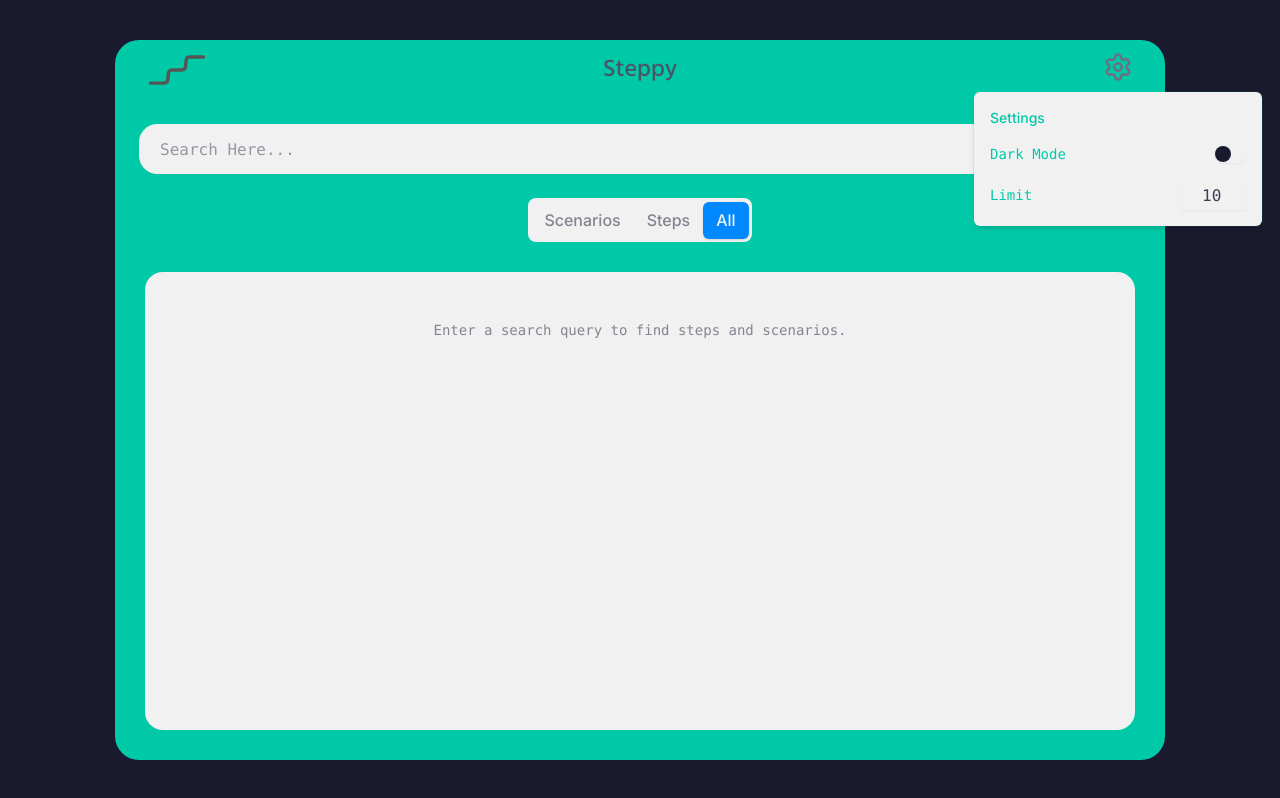
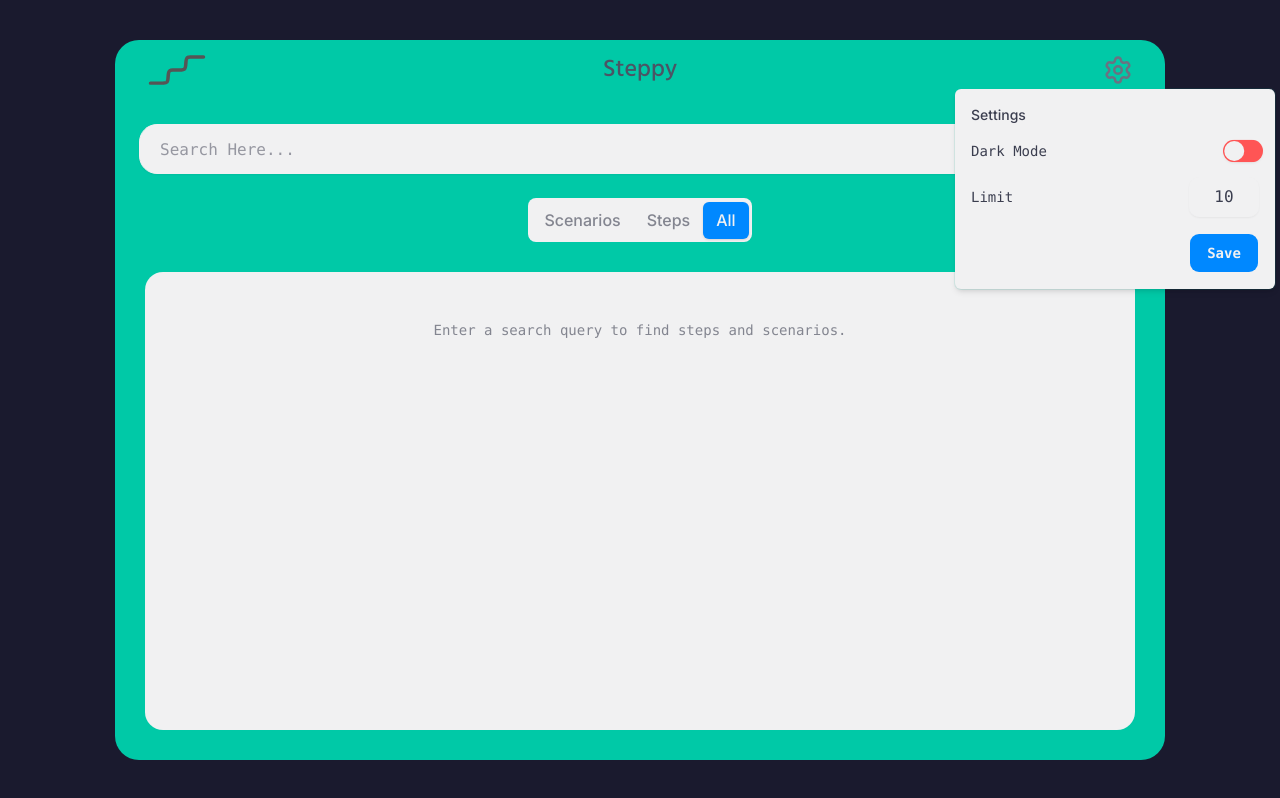
Before and after one commit to dev-roshan06/steppy-web-app, a Next.js app in the folder steppy-web/: page / in a window 1280 px wide. Both pictures are taken after a click on the button 1118 px from the left and 70 px from the top of the page. Built offline with nearby package versions, Linux system fonts and the light colour scheme.

Commit message:
darkmode and fixed things

```diff
--- a/steppy-web/src/app/globals.css
+++ b/steppy-web/src/app/globals.css
@@ -18,9 +18,11 @@
     --color-button-text: var(--btn-text-value);
     --color-text: var(--text-value);
     --color-input-text: var(--input-text-value);
+    --color-input-placeholder: var(--input-placeholder-value);
 
     /* UI Elements */
     --color-popover: var(--popover-value);
+    --color-popover-text: var(--popover-text);
     --color-primary-foreground: var(--primary-foreground-value);
     --color-input: var(--input-value);
     --color-scroll-area: var(--scroll-area-value);
@@ -28,6 +30,10 @@
     --color-tab-list-text: var(--tab-list-text-value);
     --color-tab: var(--tab-value);
     --color-tab-text: var(--tab-text-value);
+    --switch-on: var(--switch-on-color);
+    --switch-off: var(--switch-off-color);
+    --color-switch-thumb: var(--switch-thumb);
+    --color-warning: var(--color-red);
 
     /* Base Design Tokens */
     --color-ring: var(--ring);
@@ -48,6 +54,9 @@
     --color-light-blue: #0088ff;
     --color-light-text: #f1f1f2;
     --color-dark-text: #3B3E4F;
+    --color-red: #ff5555;
+    --color-green: #50fa7b;
+
 
     /* Semantic Color Values (Light Mode) */
     --bg-value: var(--color-light-screen);
@@ -56,7 +65,9 @@
     --btn-text-value: #f1f1f2;
     --text-value: var(--color-dark-text);
     --input-text-value: var(--color-dark-text);
+    --input-placeholder-value: var(--color-dark-text);
     --popover-value: var(--color-light-text);
+    --popover-text: var(--color-dark-text);
     --primary-foreground-value: var(--color-light-text);
     --input-value: var(--color-light-text);
     --scroll-area-value: var(--color-light-text);
@@ -64,11 +75,14 @@
     --tab-value: var(--color-light-blue);
     --tab-list-text-value: var(--color-dark-text);
     --tab-text-value: var(--color-light-text);
+    --switch-on-color: var(--color-green);
+    --switch-off-color: var(--color-red);
+    --switch-thumb: var(--color-light-text);
 
     /* Design Tokens (oklch format for contrast/accessibility) */
     --background: oklch(1 0 0);
     --foreground: oklch(0.145 0 0);
-    --ring: oklch(0.708 0 0);
+    --ring: #44475a;
     --border: oklch(0.922 0 0);
 }
 
@@ -87,8 +101,10 @@
     --btn-value: var(--color-dark-purple);
     --btn-text-value: #f1f1f2;
     --text-value: var(--color-light-text);
-    --input-text-value: var(--color-light-text);
+    --input-text-value: var(--color-dark-text);
+    --input-placeholder-value: var(--color-dark-text);
     --popover-value: var(--color-dark-text);
+    --popover-text: var(--color-light-text);
     --primary-foreground-value: var(--color-dark-text);
     --input-value: var(--color-light-text);
     --scroll-area-value: var(--color-dark-text);
@@ -96,6 +112,9 @@
     --tab-value: var(--color-dark-purple);
     --tab-list-text-value: var(--color-dark-text);
     --tab-text-value: var(--color-light-text);
+    --switch-on: var(--switch-on-color);
+    --switch-off: var(--switch-off-color);
+    --switch-thumb: var(--color-dark-text);
 
 
     /* Design Tokens (oklch - dark mode adjustments) */
@@ -112,7 +131,8 @@
     }
 
     body {
-        @apply bg-background text-foreground;
+        background-color: var(--bg-value);
+        color: var(--fg-value);
     }
 
     html {
--- a/steppy-web/src/components/ui/button.tsx
+++ b/steppy-web/src/components/ui/button.tsx
@@ -10,10 +10,11 @@ const buttonVariants = cva(
   {
     variants: {
       variant: {
-        default: "[font-family:Monaco,Menlo,monospace] text-xl text-button-text bg-button"
+        default: "[font-family:Monaco,Menlo,monospace] text-xl text-button-text bg-button",
       },
       size: {
-        default: "h-[50px] w-[110px] rounded-[18px]"
+        default: "h-[50px] w-[110px] rounded-[18px]",
+        sm: "h-[40px] w-[70px] rounded-[10px] text-sm"
       },
     },
     defaultVariants: {
--- a/steppy-web/src/components/ui/header.tsx
+++ b/steppy-web/src/components/ui/header.tsx
@@ -3,23 +3,34 @@
 import Image from "next/image"
 import logo from "@/assets/steppy-logo.svg"
 import { Settings } from "lucide-react"
-import { useState } from "react"
+import { useState, useRef } from "react"
 import {PopoverTrigger, Popover, PopoverTitle, PopoverContent} from "@/components/ui/popover";
 import {Switch} from "@/components/ui/switch";
 import {Input} from "@/components/ui/input";
+import {Button} from "@/components/ui/button";
 
 export function Header() {
     const [darkMode, setDarkMode] = useState(false)
     const [limit, setLimit] = useState(10)
+    const [tempLimitInput, setTempLimitInput] = useState(limit.toString())
+    const triggerRef = useRef<HTMLButtonElement>(null)
 
     function handleDarkMode(checked: boolean) {
         setDarkMode(checked)
         document.documentElement.classList.toggle("dark", checked)
     }
 
-    function handleLimitChange(e: React.ChangeEvent<HTMLInputElement>) {
-        const val = parseInt(e.target.value)
-        if (!isNaN(val)) setLimit(val)
+    function isValidLimit(value: string): boolean {
+        const val = parseInt(value)
+        return !isNaN(val) && val >= 0 && val <= 50
+    }
+
+    function handleSave() {
+        if (isValidLimit(tempLimitInput)) {
+            const val = parseInt(tempLimitInput)
+            setLimit(val)
+            triggerRef.current?.click()
+        }
     }
 
     return (
@@ -31,25 +42,28 @@ export function Header() {
                 Steppy
             </span>
             <Popover>
-                <PopoverTrigger className="ml-auto">
-                    <button className="text-gray-500 hover:text-gray-700">
+                <PopoverTrigger ref={triggerRef} className="ml-auto text-gray-500 hover:text-gray-700">
                     <Settings size={30} />
-                    </button>
                 </PopoverTrigger>
-                <PopoverContent>
+                <PopoverContent className="w-80">
                     <PopoverTitle>Settings</PopoverTitle>
+                    <div className="space-y-4 flex flex-col">
                         <div className="flex items-center justify-between">
-                        <p style={{ fontFamily: 'Monaco, Menlo, monospace' }}>Dark Mode</p>
-                        <Switch checked={darkMode} onCheckedChange={handleDarkMode} />
+                            <p style={{ fontFamily: 'Monaco, Menlo, monospace' }} className="text-sm">Dark Mode</p>
+                            <Switch checked={darkMode} onCheckedChange={handleDarkMode} className="scale-125" />
                         </div>
                         <div className="flex items-center justify-between">
-                        <p style={{ fontFamily: 'Monaco, Menlo, monospace' }}>Limit</p>
+                            <p style={{ fontFamily: 'Monaco, Menlo, monospace' }} className="text-sm">Limit</p>
                             <Input
-                            id="limit"
-                            value={limit}
-                            onChange={handleLimitChange}
-                            className={`w-[65px] h-[30px] rounded-xs`}
+                                value={tempLimitInput}
+                                onChange={(e) => setTempLimitInput(e.target.value)}
+                                className={`h-[40px] w-[70px] rounded-[10px] border-0 border-b text-center text-base ${
+                                    !isValidLimit(tempLimitInput) && tempLimitInput !== '' ? 'border-2 border-warning text-warning' : ''
+                                }`}
+                                placeholder={limit.toString()}
                             />
+                        </div>
+                        <Button size="sm" className="self-end" onClick={handleSave}>Save</Button>
                     </div>
                 </PopoverContent>
             </Popover>
--- a/steppy-web/src/components/ui/input.tsx
+++ b/steppy-web/src/components/ui/input.tsx
@@ -9,7 +9,7 @@ function Input({ className, type, ...props }: React.ComponentProps<"input">) {
       type={type}
       data-slot="input"
       className={cn(
-        "[font-family:Monaco,Menlo,monospace] h-[50px] w-full min-w-0 rounded-[18px] border border-input bg-input px-5 py-1 text-lg text-input-text shadow-xs transition-[color,box-shadow] outline-none file:inline-flex file:h-7 file:border-0 file:bg-transparent file:text-sm file:font-medium file:text-input-text placeholder:text-input-text/50 focus-visible:border-ring focus-visible:ring-3 focus-visible:ring-ring/50 disabled:pointer-events-none disabled:cursor-not-allowed disabled:opacity-50 aria-invalid:border-destructive aria-invalid:ring-3 aria-invalid:ring-destructive/20 md:text-base dark:aria-invalid:border-destructive/50 dark:aria-invalid:ring-destructive/40",
+        "[font-family:Monaco,Menlo,monospace] h-[50px] w-full min-w-0 rounded-[18px] border border-input bg-input px-5 py-1 text-lg text-input-text shadow-xs transition-[color,box-shadow] outline-none file:inline-flex file:h-7 file:border-0 file:bg-transparent file:text-sm file:font-medium file:text-input-text placeholder:text-input-text/50 focus-visible:border-ring focus-visible:ring-2 disabled:pointer-events-none disabled:cursor-not-allowed disabled:opacity-50 aria-invalid:border-destructive aria-invalid:ring-3 aria-invalid:ring-destructive/20 md:text-base dark:aria-invalid:border-destructive/50 dark:aria-invalid:ring-destructive/40",
         className
       )}
       {...props}
--- a/steppy-web/src/components/ui/popover.tsx
+++ b/steppy-web/src/components/ui/popover.tsx
@@ -37,7 +37,7 @@ function PopoverContent({
         <PopoverPrimitive.Popup
           data-slot="popover-content"
           className={cn(
-            "z-50 flex w-72 origin-(--transform-origin) flex-col gap-4 rounded-md bg-popover p-4 text-sm text-popover-foreground shadow-md ring-1 ring-foreground/10 outline-hidden duration-100 data-[side=bottom]:slide-in-from-top-2 data-[side=inline-end]:slide-in-from-left-2 data-[side=inline-start]:slide-in-from-right-2 data-[side=left]:slide-in-from-right-2 data-[side=right]:slide-in-from-left-2 data-[side=top]:slide-in-from-bottom-2 data-open:animate-in data-open:fade-in-0 data-open:zoom-in-95 data-closed:animate-out data-closed:fade-out-0 data-closed:zoom-out-95",
+            "z-50 flex w-72 origin-(--transform-origin) flex-col gap-4 rounded-md bg-popover p-4 text-sm text-popover-text shadow-md ring-1 ring-foreground/10 outline-hidden duration-100 data-[side=bottom]:slide-in-from-top-2 data-[side=inline-end]:slide-in-from-left-2 data-[side=inline-start]:slide-in-from-right-2 data-[side=left]:slide-in-from-right-2 data-[side=right]:slide-in-from-left-2 data-[side=top]:slide-in-from-bottom-2 data-open:animate-in data-open:fade-in-0 data-open:zoom-in-95 data-closed:animate-out data-closed:fade-out-0 data-closed:zoom-out-95",
             className
           )}
           {...props}
--- a/steppy-web/src/components/ui/switch.tsx
+++ b/steppy-web/src/components/ui/switch.tsx
@@ -16,14 +16,17 @@ function Switch({
       data-slot="switch"
       data-size={size}
       className={cn(
-        "peer group/switch relative inline-flex shrink-0 items-center rounded-full border border-transparent shadow-xs transition-all outline-none after:absolute after:-inset-x-3 after:-inset-y-2 focus-visible:border-ring focus-visible:ring-3 focus-visible:ring-ring/50 aria-invalid:border-destructive aria-invalid:ring-3 aria-invalid:ring-destructive/20 data-[size=default]:h-[18.4px] data-[size=default]:w-[32px] data-[size=sm]:h-[14px] data-[size=sm]:w-[24px] dark:aria-invalid:border-destructive/50 dark:aria-invalid:ring-destructive/40 data-checked:bg-primary data-unchecked:bg-input dark:data-unchecked:bg-input/80 data-disabled:cursor-not-allowed data-disabled:opacity-50",
+        "peer group/switch relative inline-flex shrink-0 items-center rounded-full border border-transparent shadow-xs transition-all outline-none after:absolute after:-inset-x-3 after:-inset-y-2 focus-visible:border-ring focus-visible:ring-3 focus-visible:ring-ring/50 aria-invalid:border-destructive aria-invalid:ring-3 aria-invalid:ring-destructive/20 data-[size=default]:h-[18.4px] data-[size=default]:w-[32px] data-[size=sm]:h-[14px] data-[size=sm]:w-[24px] dark:aria-invalid:border-destructive/50 dark:aria-invalid:ring-destructive/40 dark:data-unchecked:bg-input/80 data-disabled:cursor-not-allowed data-disabled:opacity-50",
         className
       )}
+      style={{
+        backgroundColor: props.checked ? "var(--switch-on-color)" : "var(--switch-off-color)",
+      }}
       {...props}
     >
       <SwitchPrimitive.Thumb
         data-slot="switch-thumb"
-        className="pointer-events-none block rounded-full bg-background ring-0 transition-transform group-data-[size=default]/switch:size-4 group-data-[size=sm]/switch:size-3 group-data-[size=default]/switch:data-checked:translate-x-[calc(100%-2px)] group-data-[size=sm]/switch:data-checked:translate-x-[calc(100%-2px)] dark:data-checked:bg-primary-foreground group-data-[size=default]/switch:data-unchecked:translate-x-0 group-data-[size=sm]/switch:data-unchecked:translate-x-0 dark:data-unchecked:bg-foreground"
+        className="pointer-events-none block rounded-full bg-switch-thumb ring-0 transition-transform group-data-[size=default]/switch:size-4 group-data-[size=sm]/switch:size-2 group-data-[size=default]/switch:data-checked:translate-x-[calc(100%-2px)] group-data-[size=sm]/switch:data-checked:translate-x-[calc(100%-2px)] group-data-[size=default]/switch:data-unchecked:translate-x-0 group-data-[size=sm]/switch:data-unchecked:translate-x-0"
       />
     </SwitchPrimitive.Root>
   )
```
Lines whose indentation alone changed are shown as unchanged.
